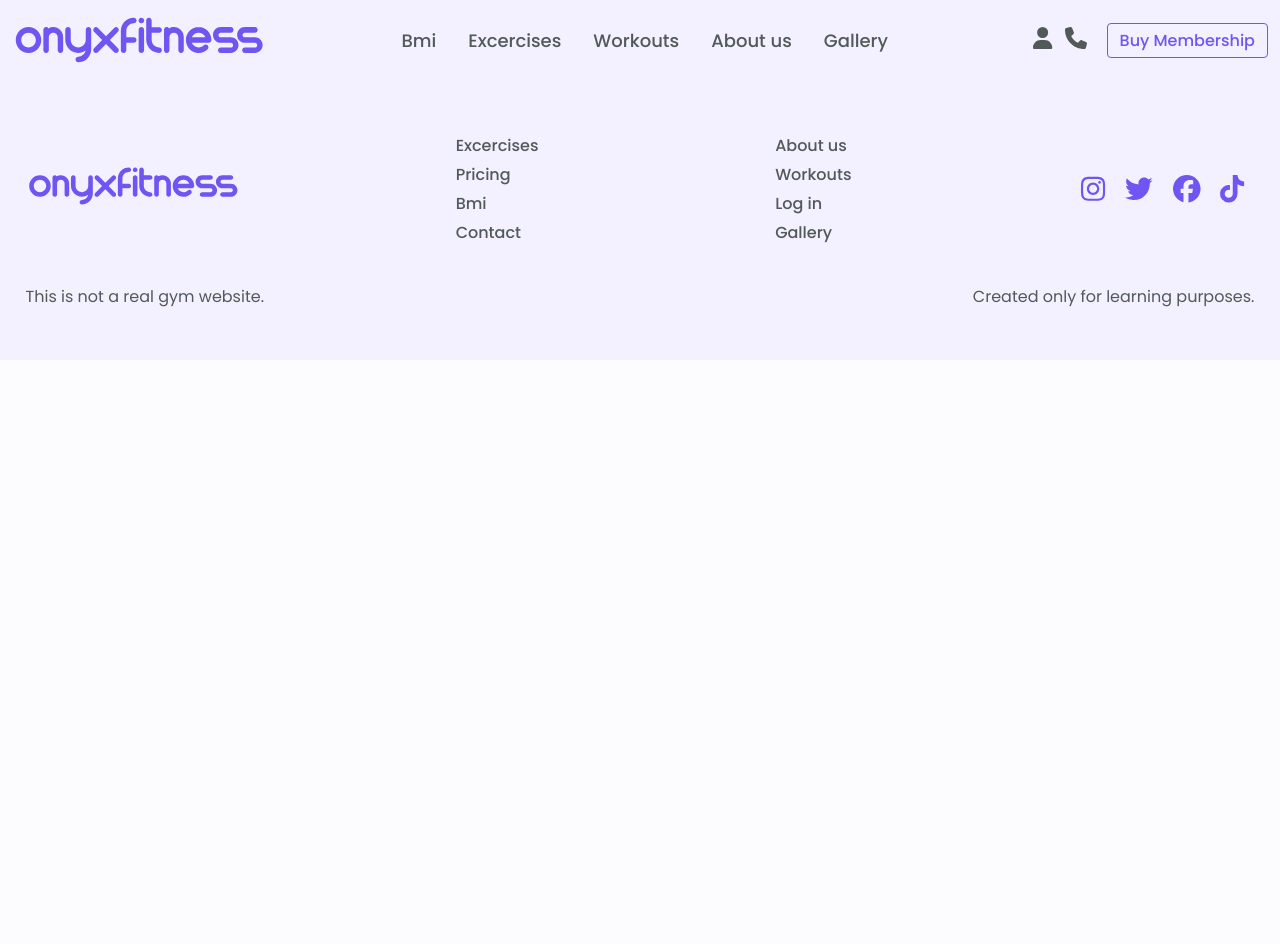
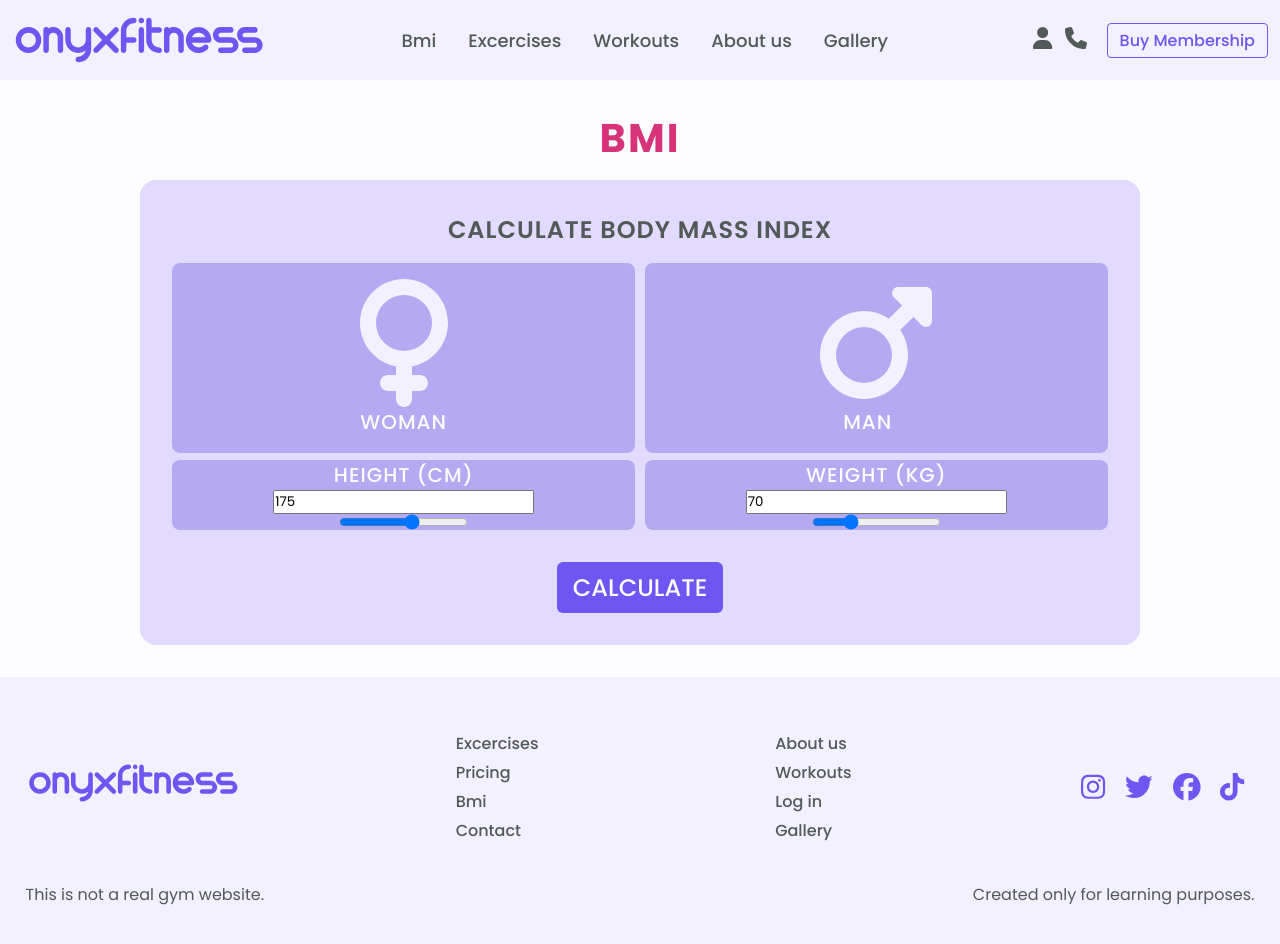
Before and after one commit to xFluzr/Onyx-Fitness, a React (Create React App) app: page /bmi in a window 1280 px wide. Shown: the top 944 px of the page. Before the commit the page ends 800 px from the top, so only its background shows below. Built offline with nearby package versions, Linux system fonts and the light colour scheme.

Commit message:
Half calculator layout styled

```diff
--- a/src/App.js
+++ b/src/App.js
@@ -1,5 +1,6 @@
 import React from 'react'
 import Home from './pages/Home';
+import Bmi from './pages/Bmi';
 import Navbar from './components/nav/Navbar';
 import { BrowserRouter, Route, Routes } from 'react-router-dom';
 import Coach from './pages/Coach';
@@ -13,6 +14,7 @@ const App = () => {
         <Routes>
           <Route path="/" element={<Home />}/>
           <Route path="/coach/:id" element={<Coach />}/>
+          <Route path="/bmi" element={<Bmi />}/>
         </Routes>
         <Footer />
       </BrowserRouter>
--- /dev/null
+++ b/src/components/bmi/BodyParameter.js
@@ -0,0 +1,27 @@
+import React from "react";
+import "../bmi/bodyParameter.css";
+
+const BodyParameter = (props) => {
+    return (
+        <div className="parameters__box">
+            <p className="bmi__text--second">
+                {props.name}
+            </p>
+            <input className="parameters__input"
+                type="number"
+                value={props.value}
+                onChange={props.onChange}
+            />
+            <input className="parameters__range"
+                type="range"
+                min={props.min}
+                max={props.max}
+                value={props.value}
+                step="1"
+                onChange={props.onChange}
+            />
+        </div>
+    );
+}
+
+export default BodyParameter;
--- /dev/null
+++ b/src/components/bmi/GenderButton.js
@@ -0,0 +1,33 @@
+import React from "react";
+import "../bmi/genderButton.css";
+import { FontAwesomeIcon } from "@fortawesome/react-fontawesome";
+import { faVenus, faMars } from "@fortawesome/free-solid-svg-icons";
+
+const GenderButton = ({gender, genderValue, onClick}) => {
+    return (
+        <button className="gender--button" onClick={onClick}>
+            {
+                gender === "man" ? (
+                    <>
+                        <FontAwesomeIcon
+                            icon={faMars}
+                            // jeśli ktoś zaznaczy mężczyznę to genderValue będzie przechowywać "man" i zostanie dodana klasa is-man która odpowiada za zmianą koloru buttona
+                            className={`${genderValue === "man" ? "is-man" : "man"} gender--icon`}
+                        />
+                        <span className="bmi__text--second man-name">man</span>
+                    </>
+                ) : (
+                    <>
+                        <FontAwesomeIcon
+                            icon={faVenus}
+                            className={`${genderValue === "woman" ? "is-woman" : "woman"} gender--icon`}
+                        />
+                        <span className="bmi__text--second">woman</span>
+                    </>
+                )
+            }
+        </button>
+    );
+}
+
+export default GenderButton;
--- /dev/null
+++ b/src/components/bmi/bodyParameter.css
@@ -0,0 +1,10 @@
+.parameters__box{
+    width: 49.5%;
+    display: flex;
+    align-items: center;
+    justify-content: center;
+    flex-direction: column;
+    border-radius: 0.5rem;
+    background-color: #B5A9F2;;
+    margin-top: 0.8%;
+}
--- /dev/null
+++ b/src/components/bmi/genderButton.css
@@ -0,0 +1,41 @@
+.gender--button{
+    display: flex;
+    flex-direction: column;
+    align-items: center;
+    justify-content: center;
+    width: 49.5%;
+    border: none;
+    border-radius: 0.5rem;
+    background-color: #B5A9F2;
+    padding: 1rem;
+}
+
+.gender--icon{
+    font-size: 8rem;
+}
+
+.man,
+.woman{
+    color: var(--super-light-purple);
+    transition: all 300ms ease;
+}
+
+.gender--button:hover .man{
+    color: var(--purple);
+}
+
+.gender--button:hover .woman{
+    color: var(--pink);
+}
+
+.is-man{
+    color: var(--purple);
+}
+
+.is-woman{
+    color: var(--pink);
+}
+
+.man-name{
+    margin-right: 4%;
+}
--- /dev/null
+++ b/src/pages/Bmi.js
@@ -0,0 +1,60 @@
+import React, { useState } from "react";
+import "../pages/bmi.css";
+import GenderButton from "../components/bmi/GenderButton";
+import BodyParameter from "../components/bmi/BodyParameter";
+
+const Bmi = () => {
+    const [gender, setGender] = useState(null);
+    const [height, setHeight] = useState(175);
+    const [weight, setWeight] = useState(70);
+
+    console.log(gender);
+
+    return (
+        <section id="bmi">
+            <div className="container">
+                <div className="bmi__box">
+                    <h1 className="section__title heading-pink">
+                        BMI
+                    </h1>
+                    <div className="bmi__calculator">
+                        <p className="bmi__text">Calculate body mass index</p>
+                        <div className="bmi__gender--wrapper">
+                            <GenderButton
+                                gender="woman"
+                                genderValue={gender}
+                                onClick={() => setGender("woman")}
+                            />
+                            <GenderButton
+                                gender="man"
+                                genderValue={gender}
+                                onClick={() => setGender("man")}
+                            />
+                        </div>
+                        <div className="bmi__data--wrapper">
+                            <BodyParameter
+                                name="height (cm)"
+                                value={height}
+                                min={100}
+                                max={230}
+                                onChange={(e => setHeight(e.target.value))}
+                            />
+                            <BodyParameter
+                                name="weight (kg)"
+                                value={weight}
+                                min={20}
+                                max={200}
+                                onChange={(e => setWeight(e.target.value))}
+                            />
+                        </div>
+                        <button className="bmi__button">
+                            Calculate
+                        </button>
+                    </div>
+                </div>
+            </div>
+        </section>
+    );
+}
+
+export default Bmi;
--- /dev/null
+++ b/src/pages/bmi.css
@@ -0,0 +1,63 @@
+.bmi__box{
+    display: flex;
+    align-items: center;
+    justify-content: center;
+    flex-direction: column;
+    margin: 2rem 0;
+    padding: 0 1rem;
+}
+
+.bmi__calculator{
+    margin-top: 1rem;
+    padding: 2rem 2rem;
+    max-width: 1000px;
+    width: 100%;
+    background-color: #e2daff;
+    border-radius: 1rem;
+    display: flex;
+    flex-direction: column;
+    align-items: center;
+    justify-content: center;
+}
+
+.bmi__text{
+    font-size: 1.5rem;
+    color: var(--light-gray);
+    font-weight: 600;
+    text-transform: uppercase;
+    letter-spacing: 1px;
+}
+
+.bmi__gender--wrapper{
+    margin-top: 1rem;
+    display: flex;
+    width: 100%;
+    align-items: center;
+    justify-content: space-between;
+}
+
+.bmi__data--wrapper{
+    width: 100%;
+    display: flex;
+    justify-content: space-between;
+}
+
+.bmi__text--second{
+    text-transform: uppercase;
+    font-weight: 500;
+    color: var(--background);
+    letter-spacing: 1px;
+    font-size: 1.250rem;
+}
+
+.bmi__button{
+    border: none;
+    font-size: 1.5rem;
+    background-color: var(--purple);
+    padding: 0.5rem 1rem;
+    border-radius: 0.375rem;
+    margin-top: 2rem;
+    font-weight: 500;
+    color: var(--background);
+    text-transform: uppercase;
+}
```
